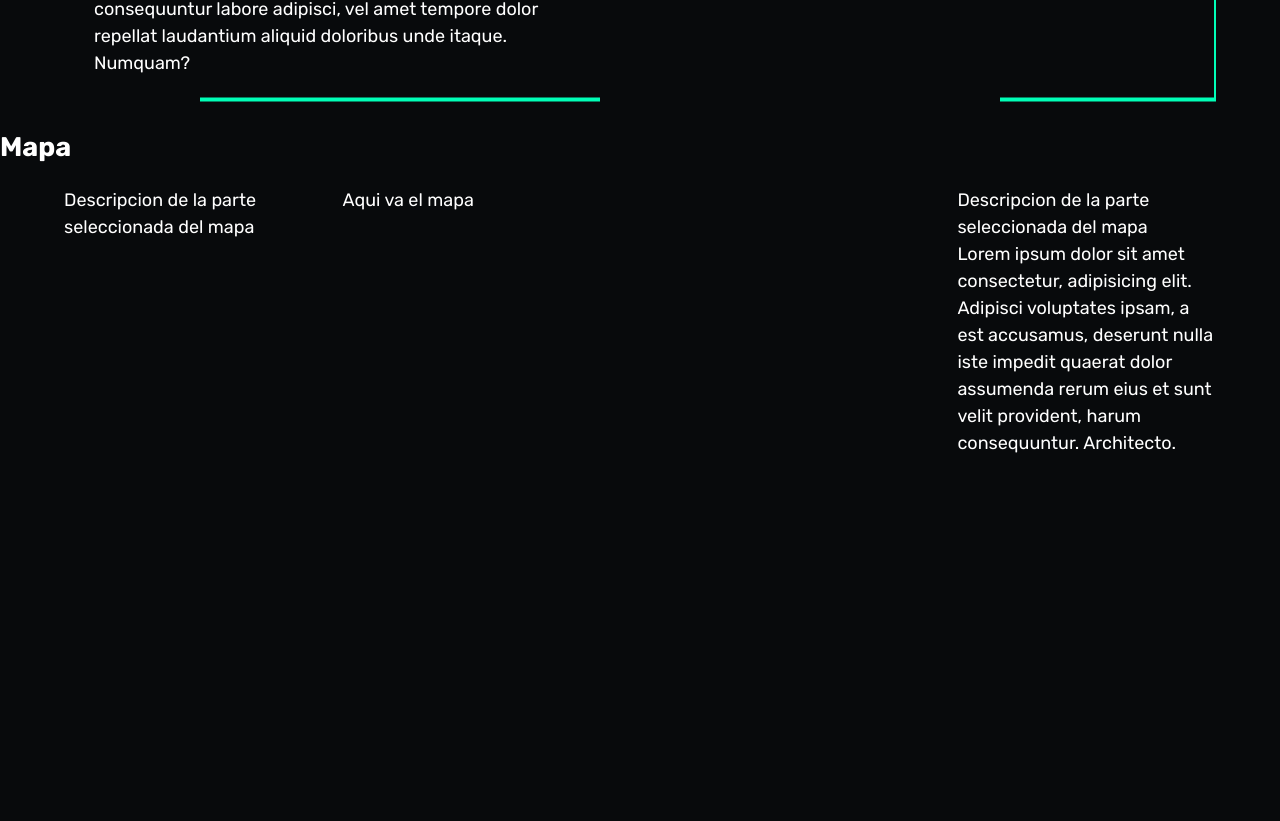
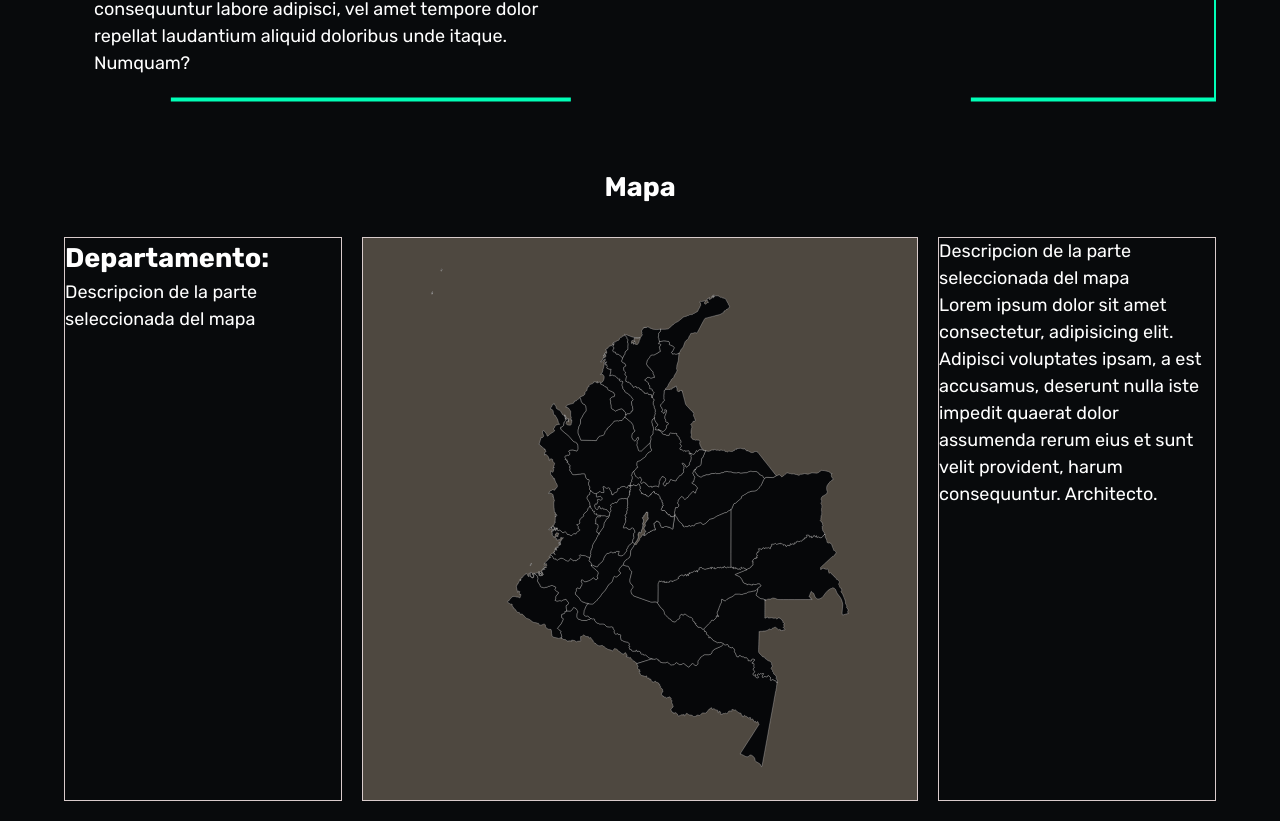
Before and after one commit to jefersonqui/UCOL, a React (Vite) app: page / in a window 1280 px wide. Shown: the part 1099-1920 px from the top of the page. Before the commit the page ends 1576 px from the top, so only its background shows below. Built offline with nearby package versions, Linux system fonts and the light colour scheme.

Commit message:
Cargando Svg Colombia

```diff
--- a/src/pages/map.jsx
+++ b/src/pages/map.jsx
@@ -1,17 +1,20 @@
 import styles from './map.module.css';
+import coSvg from '../assets/co.svg';
 
 
 const Map = () => {
     return (
         <section className={styles.container}>
-            <h2 className={styles.titleh2}>Mapa</h2>
+            <div className={styles.conttile}>
+                <h2 className={styles.titleh2}>Mapa</h2>
+            </div>
             <div className={styles.containermapa}>
                 <div className={styles.divmapa}>
-
+                    <h2>Departamento:  </h2>
                     <p>Descripcion de la parte seleccionada del mapa</p>
                 </div>
                 <div className={styles.mapa}>
-                    <p>Aqui va el mapa</p>
+                <img class={styles.svgmap} src={coSvg} alt="MapaCo" />
                 </div>
                 <div className={styles.description}>
                     <p>Descripcion de la parte seleccionada del mapa</p>
--- a/src/pages/map.module.css
+++ b/src/pages/map.module.css
@@ -1,6 +1,6 @@
 .containermapa {
     display: grid;
-    grid-template-columns: 1fr 2.3fr 1fr;
+    grid-template-columns: 1fr 2fr 1fr;
     gap: 20px;
     width: 90% ;
     padding: 20px 0;
@@ -10,6 +10,45 @@
     overflow: hidden;
 
   }
+  @media only screen and (max-width:768px){
+    .containermapa{
+      grid-template-columns: 1fr;
+      width: 100%;
+      padding: 10%;
+    }
+    .svgmap{
+
+      width: 500px;
+    }
+  }
+  @media only screen and (max-width:576px){
+    .containermapa{
+      gap: 10px;
+    }
+    .svgmap{
+
+      width: 300px;
+    }
+  }
   .container{
     align-items: center;
   }
+ .conttile{
+  margin-top: 30px;
+  padding: 10px;
+ }
+ .divmapa, .mapa, .description{
+  border: 1px solid #d8cbcb;
+ }
+
+
+ .titleh2{
+  text-align: center;
+ }
+.mapa{
+  background-color: rgba(255, 228, 196, 0.286);
+}
+.svgmap{
+  max-width: 100%;
+  width: 800px;
+}
```
Also changed, not shown: src/assets/co.svg (added).
